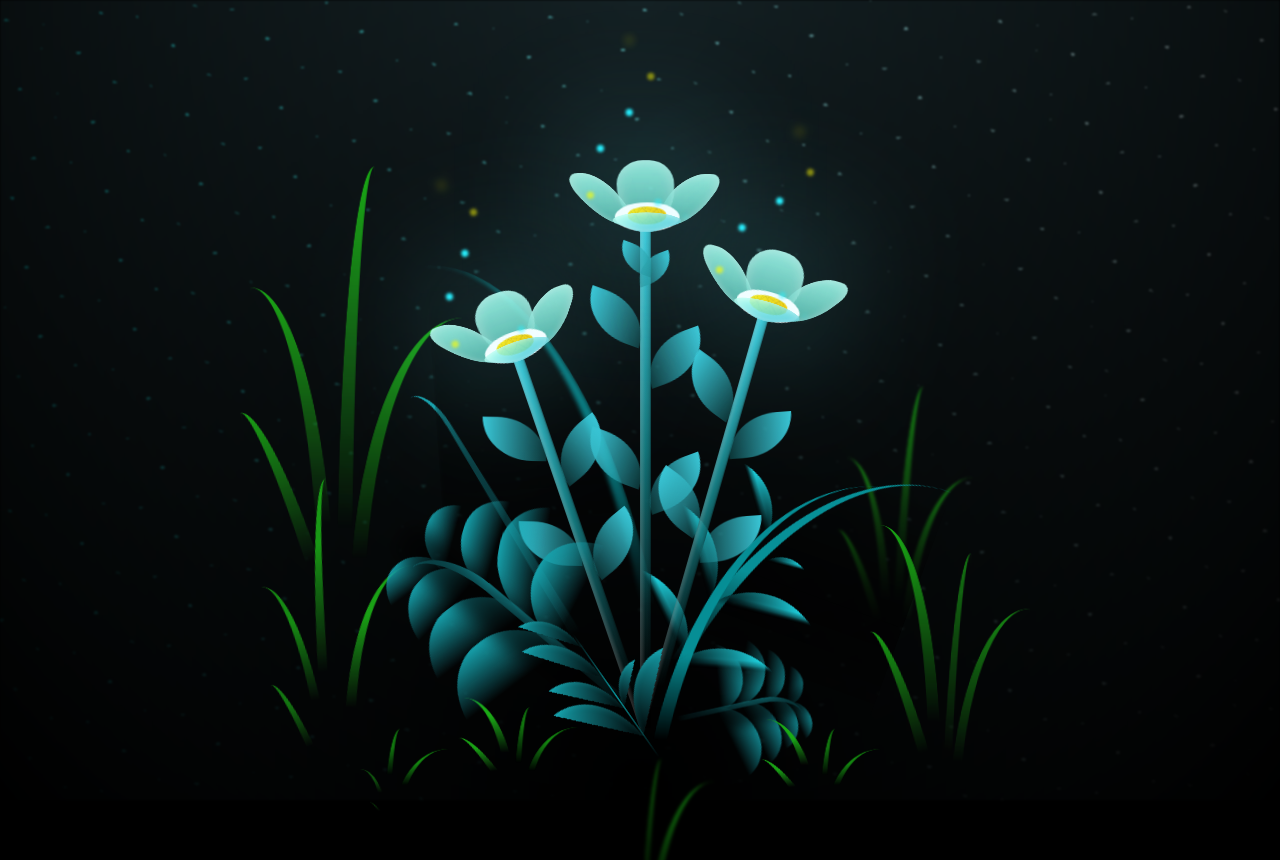
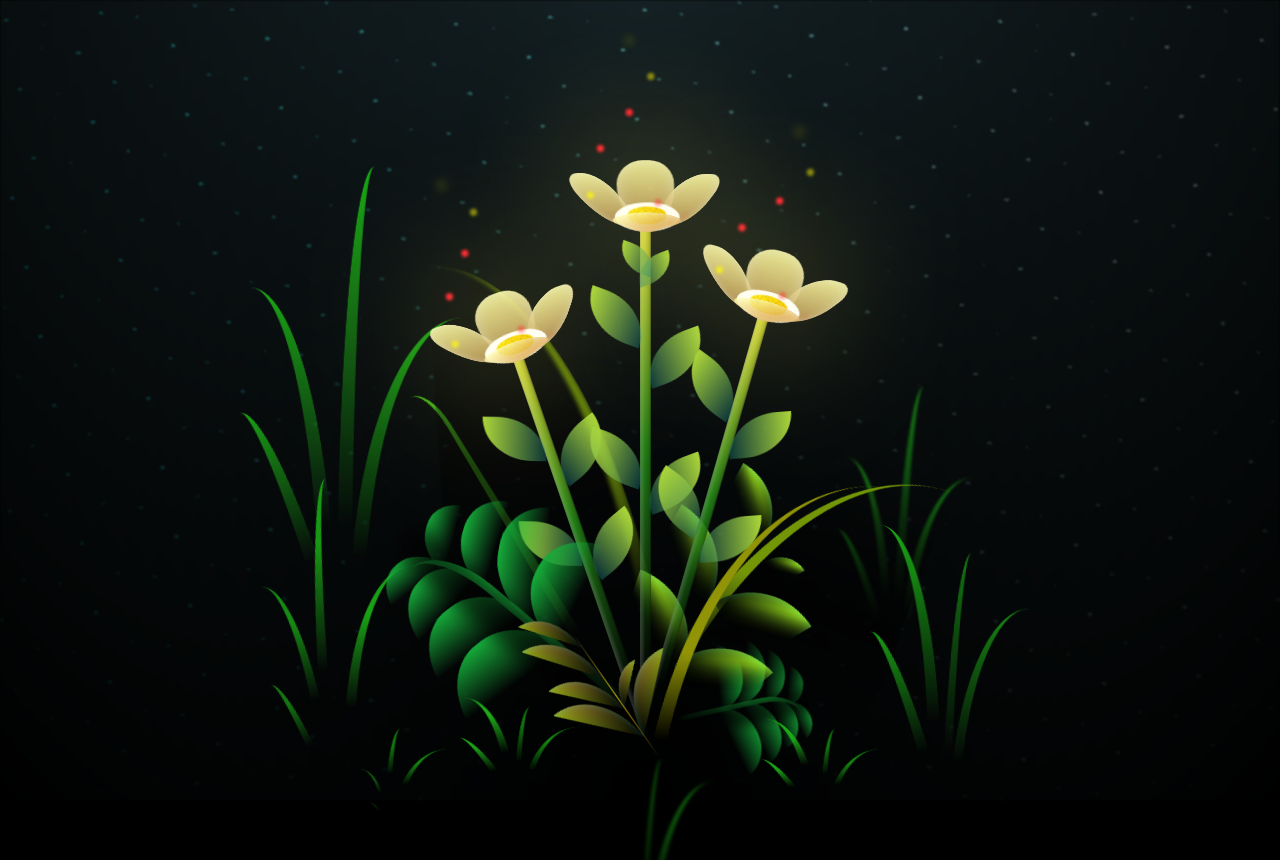
Before and after one commit to elexonore23/elexonore23.github.io, a plain HTML site: page index.html in a window 1280 px wide. Shown: the top 860 px of the page. Drawn offline with Linux system fonts and the light colour scheme.

Commit message:
Update main.css

```diff
--- a/css/main.css
+++ b/css/main.css
@@ -154,7 +154,7 @@ body {
   transform: translate(-50%, -100%);
   width: 8vmin;
   height: 8vmin;
-  background-color: #6bf0ff;
+  background-color: #fff56b;
   filter: blur(10vmin);
 }
 .flower__leaf {
@@ -164,8 +164,8 @@ body {
   width: 8vmin;
   height: 11vmin;
   border-radius: 51% 49% 47% 53%/44% 45% 55% 69%;
-  background-color: #a7ffee;
-  background-image: linear-gradient(to top, #54b8aa, #a7ffee);
+  background-color: #a7ffe5;
+  background-image: linear-gradient(to top, #b89154, #fffea7);
   transform-origin: bottom center;
   opacity: 0.9;
   box-shadow: inset 0 0 2vmin rgba(255, 255, 255, 0.5);
@@ -185,7 +185,7 @@ body {
   transform-origin: bottom left;
   border-radius: 4vmin 10vmin 4vmin 4vmin;
   transform: translate(0%, 18%) rotateX(70deg) rotate(-43deg);
-  background-image: linear-gradient(to top, #39c6d6, #a7ffee);
+  background-image: linear-gradient(to top, #d69939, #fffea7);
   z-index: 1;
   opacity: 0.8;
 }
@@ -212,7 +212,7 @@ body {
 .flower__line {
   height: 55vmin;
   width: 1.5vmin;
-  background-image: linear-gradient(to left, rgba(0, 0, 0, 0.2), transparent, rgba(255, 255, 255, 0.2)), linear-gradient(to top, transparent 10%, #14757a, #39c6d6);
+  background-image: linear-gradient(to left, rgba(0, 0, 0, 0.2), transparent, rgba(255, 255, 255, 0.2)), linear-gradient(to top, transparent 10%, #207a14, #d6d539);
   box-shadow: inset 0 0 2px rgba(0, 0, 0, 0.5);
   -webkit-animation: grow-flower-tree 4s backwards;
           animation: grow-flower-tree 4s backwards;
@@ -227,7 +227,7 @@ body {
   height: var(--h);
   border-top-right-radius: var(--h);
   border-bottom-left-radius: var(--h);
-  background-image: linear-gradient(to top, rgba(20, 117, 122, 0.4), #39c6d6);
+  background-image: linear-gradient(to top, rgba(20, 117, 122, 0.4), #abd639);
 }
 .flower__line__leaf--1 {
   transform: rotate(70deg) rotateY(30deg);
@@ -271,7 +271,7 @@ body {
           animation: light-ans 4s linear infinite backwards;
 }
 .flower__light:nth-child(odd) {
-  background-color: #23f0ff;
+  background-color: #ff2230;
 }
 .flower__light--1 {
   left: -2vmin;
@@ -314,7 +314,7 @@ body {
           animation-delay: 3.5s;
 }
 .flower__grass {
-  --c: #159faa;
+  --c: #15aa39;
   --line-w: 1.5vmin;
   position: absolute;
   bottom: 12vmin;
@@ -536,7 +536,7 @@ body {
 .flower__g-long {
   --w: 2vmin;
   --h: 6vmin;
-  --c: #159faa;
+  --c: #3caa15;
   position: absolute;
   bottom: 10vmin;
   left: -3vmin;
@@ -592,9 +592,9 @@ body {
   width: 30vmin;
   height: 50vmin;
   border-top-left-radius: 100%;
-  border-left: 2vmin solid #079097;
+  border-left: 2vmin solid #739607;
   background-image: linear-gradient(to bottom, transparent, var(--dark-color) 60%);
-  -webkit-mask-image: linear-gradient(to top, transparent 30%, #079097 60%);
+  -webkit-mask-image: linear-gradient(to top, transparent 30%, #07964d 59.66%);
 }
 .flower__g-right--1 {
   -webkit-animation: flower-g-right-ans 2.5s linear infinite;
@@ -672,7 +672,7 @@ body {
 .flower__g-front__line {
   width: 0.3vmin;
   height: 20vmin;
-  background-image: linear-gradient(to top, transparent, #079097, transparent 100%);
+  background-image: linear-gradient(to top, transparent, #968307, transparent);
   position: relative;
 }
 .flower__g-front__leaf-wrapper {
@@ -780,9 +780,9 @@ body {
   height: 10vmin;
   border-radius: 100% 0% 0% 100%/100% 100% 0% 0%;
   box-shadow: inset 0 2px 1vmin hsla(184deg, 97%, 58%, 0.2);
-  background-image: linear-gradient(to bottom left, transparent, var(--dark-color)), linear-gradient(to bottom right, #159faa 50%, transparent 50%, transparent);
-  -webkit-mask-image: linear-gradient(to bottom right, #159faa 50%, transparent 50%, transparent);
-  mask-image: linear-gradient(to bottom right, #159faa 50%, transparent 50%, transparent);
+  background-image: linear-gradient(to bottom left, transparent, var(--dark-color)), linear-gradient(to bottom right, rgb(226, 100, 108), #99aa15 50%, rgba(208, 7, 7, 0) 55.46%, transparent);
+  -webkit-mask-image: linear-gradient(to bottom right, #aaa415 50%, transparent 50.42%, transparent);
+  mask-image: linear-gradient(to bottom right, #aaa415 50%, transparent 50.84%, transparent);
 }
 .flower__g-fr {
   position: absolute;
@@ -813,8 +813,8 @@ body {
   width: 30vmin;
   height: 50vmin;
   border-top-left-radius: 100%;
-  border-left: 2vmin solid #079097;
-  -webkit-mask-image: linear-gradient(to top, transparent 25%, #079097 50%);
+  border-left: 2vmin solid #939607;
+  -webkit-mask-image: linear-gradient(to top, transparent 25%, #7c9607 50%);
   position: relative;
   z-index: 1;
 }
@@ -826,8 +826,8 @@ body {
   height: 10vmin;
   border-radius: 100% 0% 0% 100%/100% 100% 0% 0%;
   box-shadow: inset 0 2px 1vmin hsla(184deg, 97%, 58%, 0.2);
-  background-image: linear-gradient(to bottom left, transparent, var(--dark-color) 98%), linear-gradient(to bottom right, #23f0ff 45%, transparent 50%, transparent);
-  -webkit-mask-image: linear-gradient(135deg, #159faa 40%, transparent 50%, transparent);
+  background-image: linear-gradient(to bottom left, transparent, var(--dark-color) 98%), linear-gradient(to bottom right, #adff23 44.96%, transparent, transparent);
+  -webkit-mask-image: linear-gradient(to bottom right, #a2aa15 40%, transparent, transparent);
 }
 .flower__g-fr__leaf--1 {
   left: 20vmin;
@@ -956,7 +956,7 @@ body {
   transform: scale(0.8) rotate(-5deg);
 }
 .long-g--1 .leaf {
-  -webkit-mask-image: linear-gradient(to top, transparent 40%, #079097 80%) !important;
+  -webkit-mask-image: linear-gradient(to top, transparent 40%, #6a9607 80%) !important;
 }
 .long-g--1 .leaf--1 {
   --w: 5vmin;
@@ -971,7 +971,7 @@ body {
   transform: scale(0.6) rotateX(60deg);
 }
 .long-g--2 .leaf, .long-g--3 .leaf {
-  -webkit-mask-image: linear-gradient(to top, transparent 50%, #079097 80%) !important;
+  -webkit-mask-image: linear-gradient(to top, transparent 50%, #619607 80%) !important;
 }
 .long-g--2 .leaf--1, .long-g--3 .leaf--1 {
   left: -1vmin;
@@ -982,7 +982,7 @@ body {
   bottom: 0vmin;
 }
 .long-g--3 .leaf {
-  -webkit-mask-image: linear-gradient(to top, transparent 40%, #079097 80%) !important;
+  -webkit-mask-image: linear-gradient(to top, transparent 40%, #7c9607 80%) !important;
 }
 .long-g--4 {
   left: 25vmin;
@@ -991,7 +991,7 @@ body {
   transform: scale(0.6) rotateX(60deg);
 }
 .long-g--4 .leaf {
-  -webkit-mask-image: linear-gradient(to top, transparent 50%, #079097 80%) !important;
+  -webkit-mask-image: linear-gradient(to top, transparent 50%, #819607 80%) !important;
 }
 .long-g--5 {
   left: 42vmin;
```
